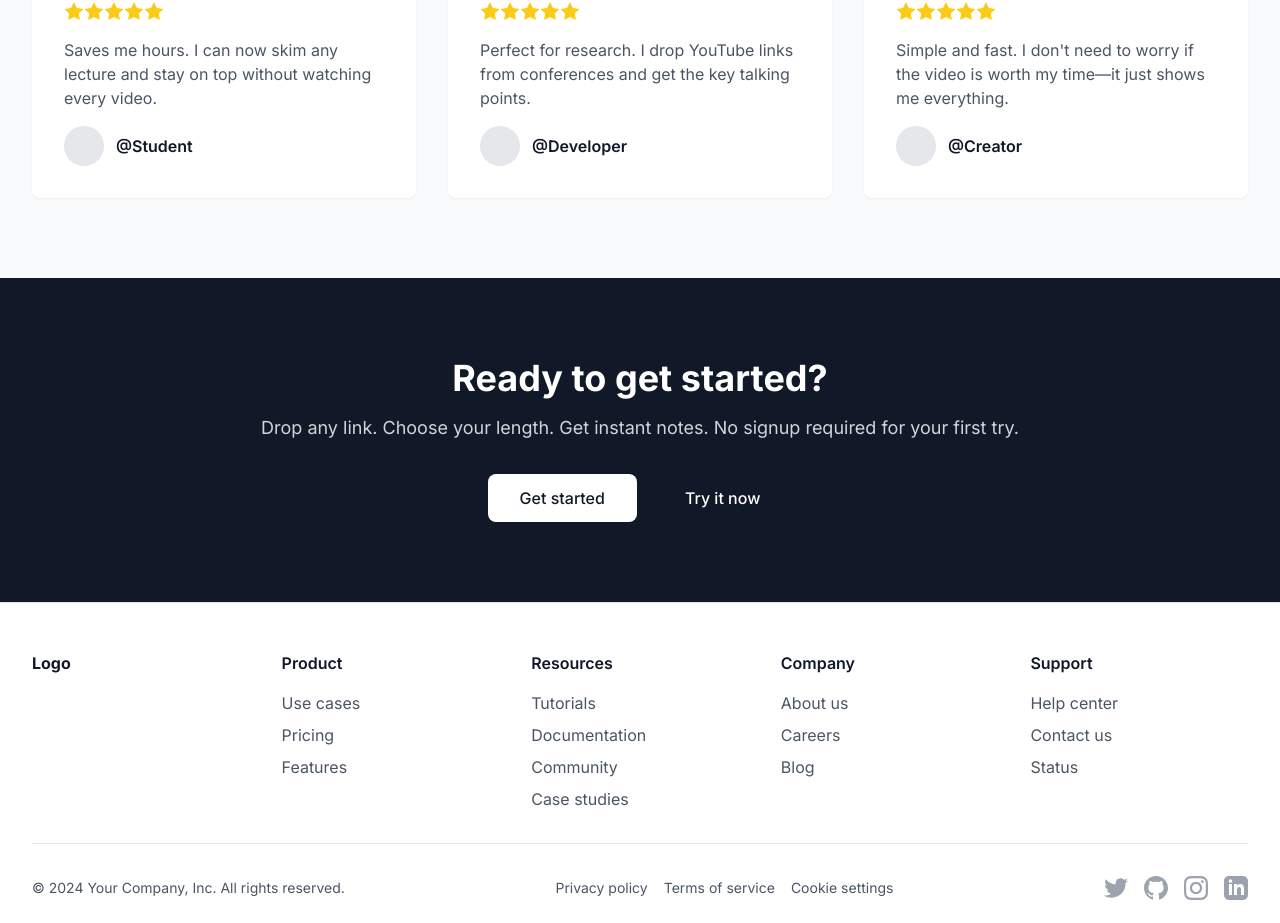
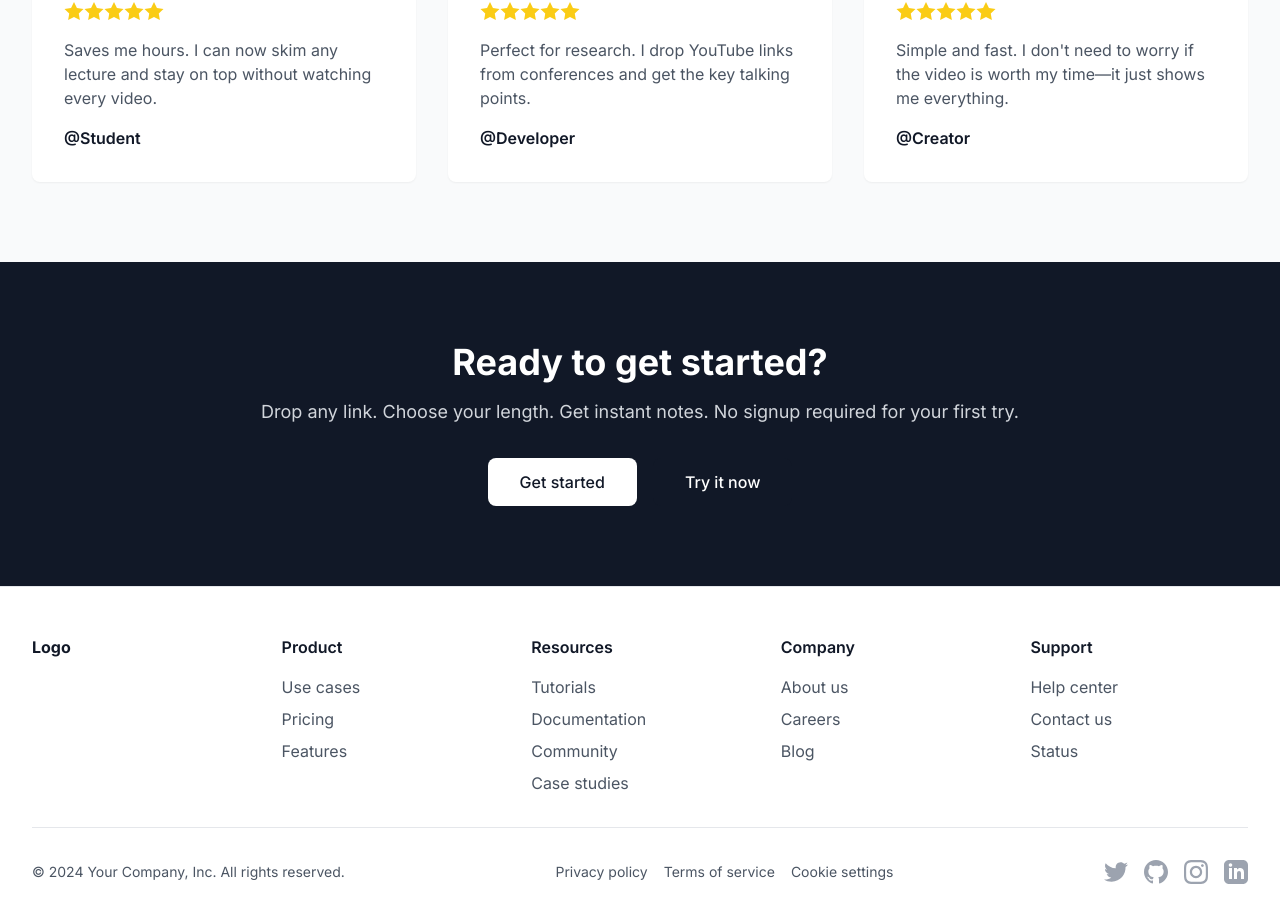
Before and after one commit to Subham-Satapathy/yt-note-taker, a Next.js app: page / in a window 1280 px wide. Shown: the part 3537-4460 px from the top of the page. Built offline with nearby package versions, Linux system fonts and the light colour scheme; no server answers.

Commit message:
refactor(TestimonialCard): simplify author display by removing unnecessary wrapper

```diff
--- a/components/TestimonialCard.tsx
+++ b/components/TestimonialCard.tsx
@@ -16,12 +16,7 @@ export default function TestimonialCard({ quote, author }: TestimonialCardProps)
       <p className="text-gray-600 mb-4">
         {quote}
       </p>
-      <div className="flex items-center">
-        <div className="w-10 h-10 bg-gray-200 rounded-full mr-3"></div>
-        <div>
-          <div className="font-semibold text-gray-900">{author}</div>
-        </div>
-      </div>
+      <div className="font-semibold text-gray-900">{author}</div>
     </div>
   );
 }
```
